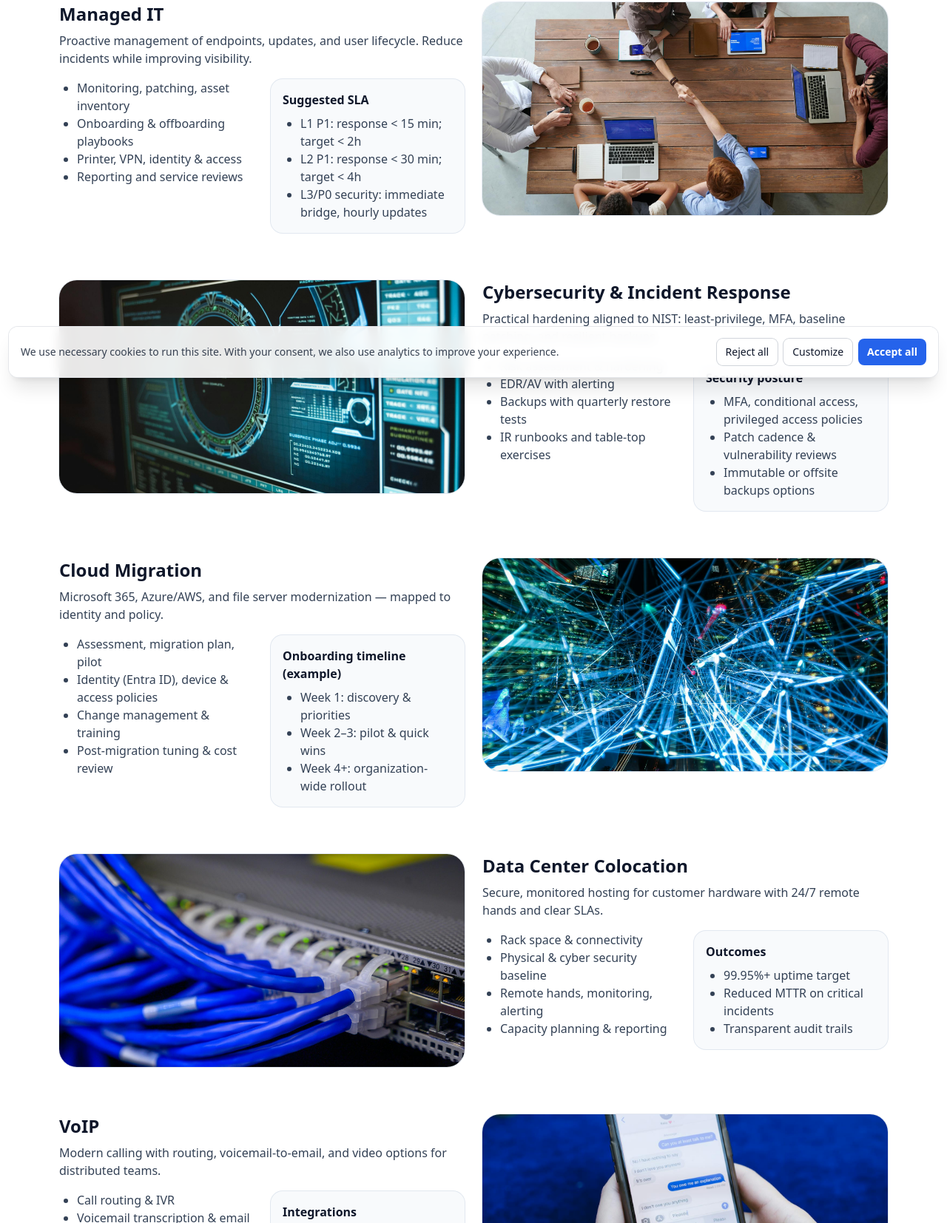
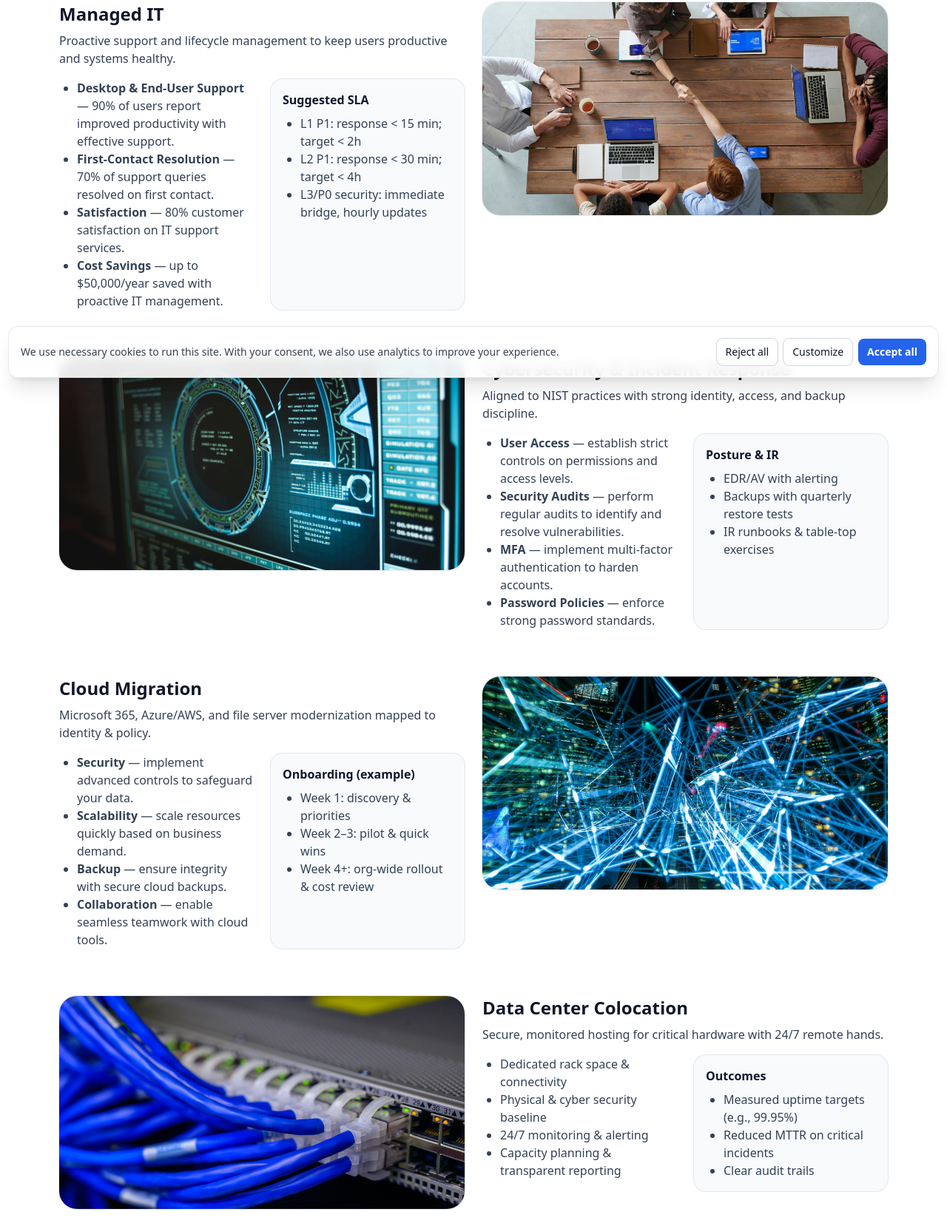
Before and after one commit to Tool-Go/KOKO-tech, a website: page public/services.html in a window 1280 px wide. Shown: the part 278-1932 px from the top of the page at 74% size. Drawn offline with nearby package versions, Linux system fonts and the light colour scheme.

Commit message:
content: services synced with TTECH PPT (Managed/Cyber/Cloud/Colocation/VoIP/Web)

```diff
--- a/public/services.html
+++ b/public/services.html
@@ -48,13 +48,13 @@
     <div class="grid md:grid-cols-2 gap-6 items-start">
       <div class="order-2 md:order-1">
         <h2 class="text-2xl font-bold">Managed IT</h2>
-        <p class="mt-2 text-slate-700">Proactive management of endpoints, updates, and user lifecycle. Reduce incidents while improving visibility.</p>
+        <p class="mt-2 text-slate-700">Proactive support and lifecycle management to keep users productive and systems healthy.</p>
         <div class="mt-4 grid md:grid-cols-2 gap-6">
           <ul class="list-disc ml-6 text-slate-700">
-            <li>Monitoring, patching, asset inventory</li>
-            <li>Onboarding & offboarding playbooks</li>
-            <li>Printer, VPN, identity & access</li>
-            <li>Reporting and service reviews</li>
+            <li><strong>Desktop & End-User Support</strong> — 90% of users report improved productivity with effective support.</li>
+            <li><strong>First-Contact Resolution</strong> — 70% of support queries resolved on first contact.</li>
+            <li><strong>Satisfaction</strong> — 80% customer satisfaction on IT support services.</li>
+            <li><strong>Cost Savings</strong> — up to $50,000/year saved with proactive IT management.</li>
           </ul>
           <div class="rounded-2xl ring-1 ring-slate-200 p-4 bg-slate-50">
             <div class="font-semibold">Suggested SLA</div>
@@ -80,20 +80,20 @@
       </figure>
       <div>
         <h2 class="text-2xl font-bold">Cybersecurity & Incident Response</h2>
-        <p class="mt-2 text-slate-700">Practical hardening aligned to NIST: least-privilege, MFA, baseline patching, and resilient backups.</p>
+        <p class="mt-2 text-slate-700">Aligned to NIST practices with strong identity, access, and backup discipline.</p>
         <div class="mt-4 grid md:grid-cols-2 gap-6">
           <ul class="list-disc ml-6 text-slate-700">
-            <li>Risk assessment & hardening</li>
-            <li>EDR/AV with alerting</li>
-            <li>Backups with quarterly restore tests</li>
-            <li>IR runbooks and table-top exercises</li>
+            <li><strong>User Access</strong> — establish strict controls on permissions and access levels.</li>
+            <li><strong>Security Audits</strong> — perform regular audits to identify and resolve vulnerabilities.</li>
+            <li><strong>MFA</strong> — implement multi-factor authentication to harden accounts.</li>
+            <li><strong>Password Policies</strong> — enforce strong password standards.</li>
           </ul>
           <div class="rounded-2xl ring-1 ring-slate-200 p-4 bg-slate-50">
-            <div class="font-semibold">Security posture</div>
+            <div class="font-semibold">Posture & IR</div>
             <ul class="mt-2 list-disc ml-6 text-slate-700">
-              <li>MFA, conditional access, privileged access policies</li>
-              <li>Patch cadence & vulnerability reviews</li>
-              <li>Immutable or offsite backups options</li>
+              <li>EDR/AV with alerting</li>
+              <li>Backups with quarterly restore tests</li>
+              <li>IR runbooks & table-top exercises</li>
             </ul>
           </div>
         </div>
@@ -106,20 +106,20 @@
     <div class="grid md:grid-cols-2 gap-6 items-start">
       <div class="order-2 md:order-1">
         <h2 class="text-2xl font-bold">Cloud Migration</h2>
-        <p class="mt-2 text-slate-700">Microsoft 365, Azure/AWS, and file server modernization — mapped to identity and policy.</p>
+        <p class="mt-2 text-slate-700">Microsoft 365, Azure/AWS, and file server modernization mapped to identity & policy.</p>
         <div class="mt-4 grid md:grid-cols-2 gap-6">
           <ul class="list-disc ml-6 text-slate-700">
-            <li>Assessment, migration plan, pilot</li>
-            <li>Identity (Entra ID), device & access policies</li>
-            <li>Change management & training</li>
-            <li>Post-migration tuning & cost review</li>
+            <li><strong>Security</strong> — implement advanced controls to safeguard your data.</li>
+            <li><strong>Scalability</strong> — scale resources quickly based on business demand.</li>
+            <li><strong>Backup</strong> — ensure integrity with secure cloud backups.</li>
+            <li><strong>Collaboration</strong> — enable seamless teamwork with cloud tools.</li>
           </ul>
           <div class="rounded-2xl ring-1 ring-slate-200 p-4 bg-slate-50">
-            <div class="font-semibold">Onboarding timeline (example)</div>
+            <div class="font-semibold">Onboarding (example)</div>
             <ul class="mt-2 list-disc ml-6 text-slate-700">
               <li>Week 1: discovery & priorities</li>
               <li>Week 2–3: pilot & quick wins</li>
-              <li>Week 4+: organization-wide rollout</li>
+              <li>Week 4+: org-wide rollout & cost review</li>
             </ul>
           </div>
         </div>
@@ -138,20 +138,20 @@
       </figure>
       <div>
         <h2 class="text-2xl font-bold">Data Center Colocation</h2>
-        <p class="mt-2 text-slate-700">Secure, monitored hosting for customer hardware with 24/7 remote hands and clear SLAs.</p>
+        <p class="mt-2 text-slate-700">Secure, monitored hosting for critical hardware with 24/7 remote hands.</p>
         <div class="mt-4 grid md:grid-cols-2 gap-6">
           <ul class="list-disc ml-6 text-slate-700">
-            <li>Rack space & connectivity</li>
+            <li>Dedicated rack space & connectivity</li>
             <li>Physical & cyber security baseline</li>
-            <li>Remote hands, monitoring, alerting</li>
-            <li>Capacity planning & reporting</li>
+            <li>24/7 monitoring & alerting</li>
+            <li>Capacity planning & transparent reporting</li>
           </ul>
           <div class="rounded-2xl ring-1 ring-slate-200 p-4 bg-slate-50">
             <div class="font-semibold">Outcomes</div>
             <ul class="mt-2 list-disc ml-6 text-slate-700">
-              <li>99.95%+ uptime target</li>
+              <li>Measured uptime targets (e.g., 99.95%)</li>
               <li>Reduced MTTR on critical incidents</li>
-              <li>Transparent audit trails</li>
+              <li>Clear audit trails</li>
             </ul>
           </div>
         </div>
@@ -187,7 +187,7 @@
     </div>
   </section>
 
-  <!-- WEB -->
+  <!-- WEB & PROCUREMENT -->
   <section id="web" class="mt-16">
     <div class="grid md:grid-cols-2 gap-6 items-start">
       <figure class="rounded-3xl overflow-hidden ring-1 ring-slate-200 reveal">
@@ -198,16 +198,17 @@
         <p class="mt-2 text-slate-700">Business websites with SEO fundamentals and reliable hardware sourcing.</p>
         <div class="mt-4 grid md:grid-cols-2 gap-6">
           <ul class="list-disc ml-6 text-slate-700">
-            <li>Responsive sites, analytics with consent</li>
-            <li>Maintenance & security updates</li>
-            <li>Vendor management & sourcing</li>
-            <li>Lightweight CMS or static builds</li>
+            <li><strong>Cost Efficiency</strong> — competitive pricing for the right IT equipment.</li>
+            <li><strong>Vendor Management</strong> — we handle multi-vendor relationships.</li>
+            <li><strong>Customized Solutions</strong> — tailored purchases to your use-cases.</li>
+            <li><strong>Timely Deliveries</strong> — quick turnaround on hardware & software.</li>
           </ul>
           <div class="rounded-2xl ring-1 ring-slate-200 p-4 bg-slate-50">
-            <div class="font-semibold">Deliverables</div>
+            <div class="font-semibold">Web Deliverables</div>
             <ul class="mt-2 list-disc ml-6 text-slate-700">
               <li>SEO titles & meta per page</li>
-              <li>Performance & accessibility passes</li>
+              <li>Consent-aware analytics</li>
+              <li>Maintenance & security updates</li>
               <li>Documentation & handover</li>
             </ul>
           </div>
```
